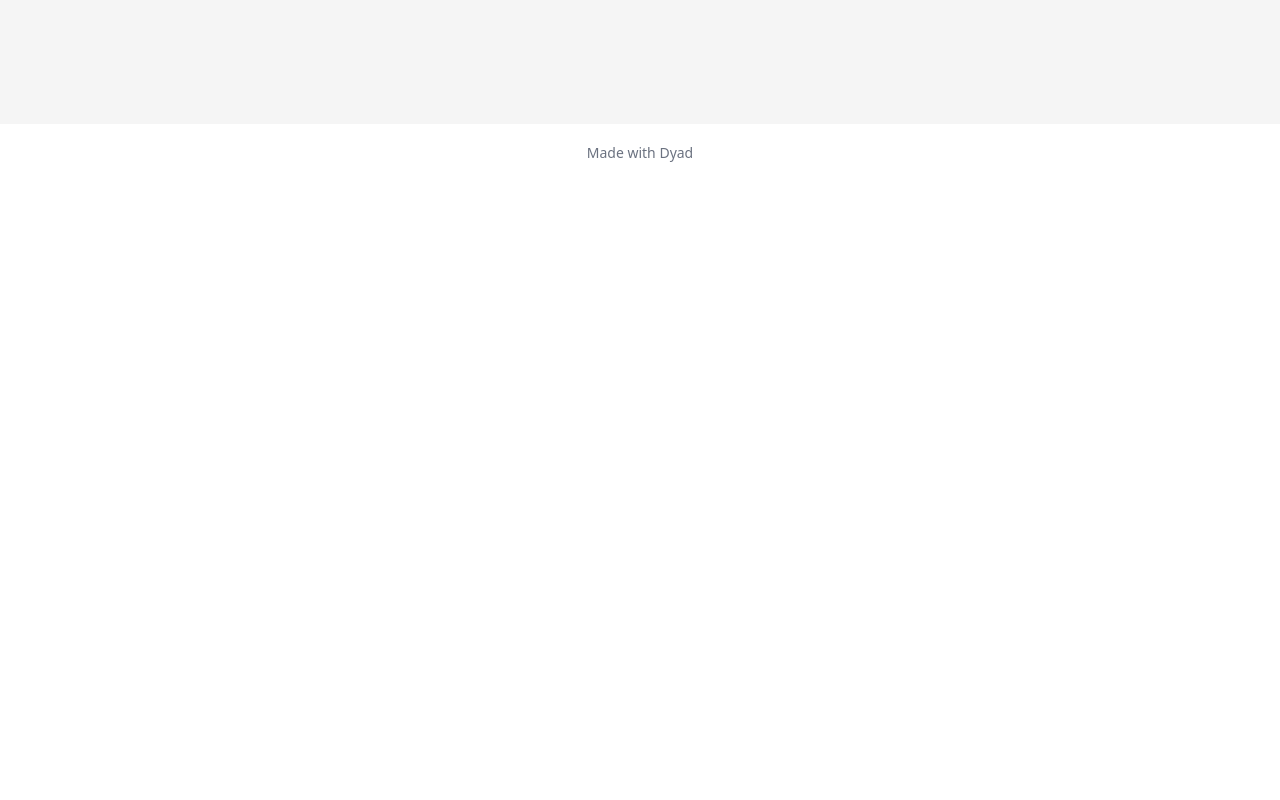
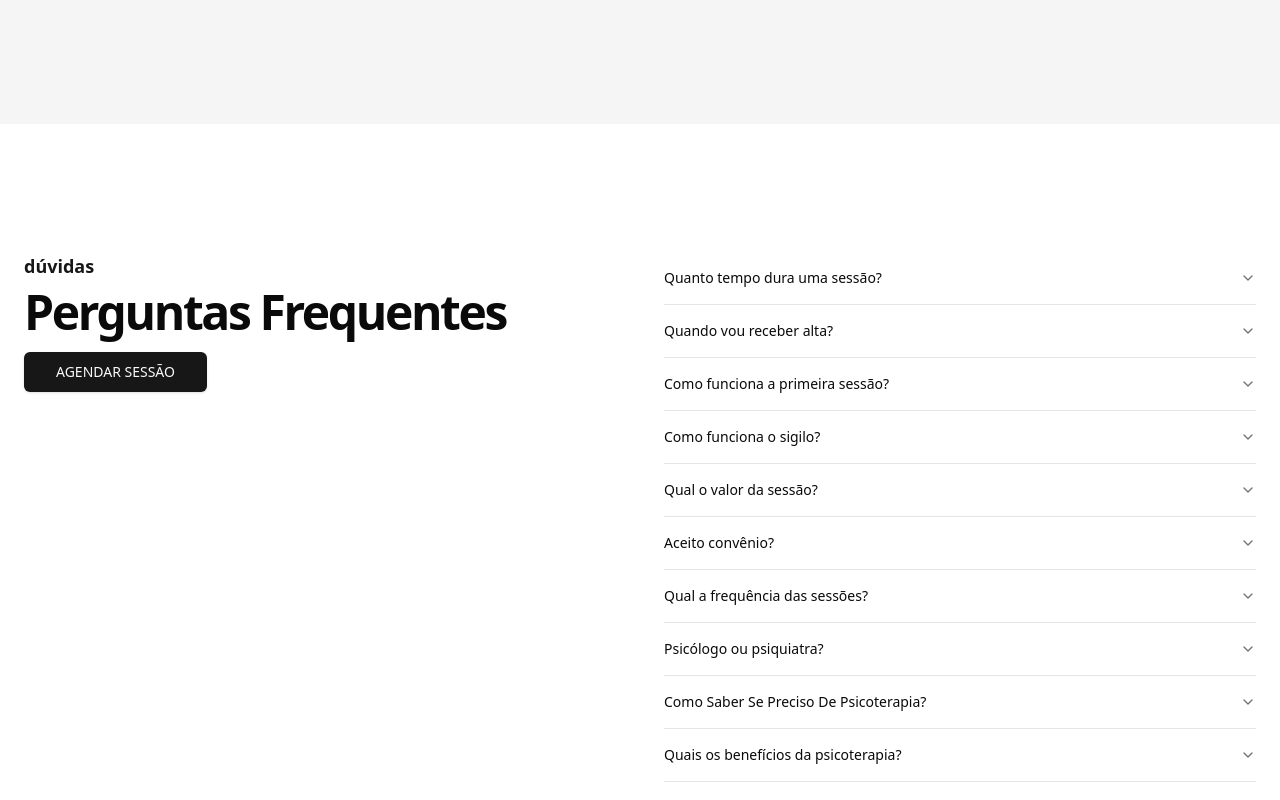
Before and after one commit to albertconceicao/sandy-carvalho-v2, a Next.js app: page / in a window 1280 px wide. Shown: the part 5000-5800 px from the top of the page. Before the commit the page ends 5180 px from the top, so only its background shows below. Built offline with nearby package versions, Linux system fonts and the light colour scheme.

Commit message:
[dyad] Adicionando a seção de Dúvidas Frequentes (FAQ) - wrote 3 file(s)

```diff
--- a/src/app/page.tsx
+++ b/src/app/page.tsx
@@ -4,7 +4,8 @@ import HeroSection from "@/components/HeroSection";
 import AboutSection from "@/components/AboutSection";
 import ApproachSection from "@/components/ApproachSection";
 import ModalitySection from "@/components/ModalitySection";
-import ServicesSection from "@/components/ServicesSection"; // Importar o novo componente
+import ServicesSection from "@/components/ServicesSection";
+import FAQSection from "@/components/FAQSection"; // Importar o novo componente
 
 export default function Home() {
   return (
@@ -15,7 +16,8 @@ export default function Home() {
         <AboutSection />
         <ApproachSection />
         <ModalitySection />
-        <ServicesSection /> {/* Adicionar a seção 'Serviços Ofertados' aqui */}
+        <ServicesSection />
+        <FAQSection /> {/* Adicionar a seção 'Dúvidas Frequentes' aqui */}
         {/* As próximas seções serão adicionadas aqui */}
       </main>
       <MadeWithDyad />
--- /dev/null
+++ b/src/components/FAQSection.tsx
@@ -0,0 +1,114 @@
+import React from "react";
+import Link from "next/link";
+import { Button } from "@/components/ui/button";
+import {
+  Accordion,
+  AccordionContent,
+  AccordionItem,
+  AccordionTrigger,
+} from "@/components/ui/accordion";
+
+const FAQSection = () => {
+  const faqItems = [
+    {
+      question: "Quanto tempo dura uma sessão?",
+      answer: "Até 50 minutos para atendimentos individuais e até 1h30 para terapias de casal e família.",
+    },
+    {
+      question: "Quando vou receber alta?",
+      answer: "O objetivo da psicoterapia é tornar o cliente independente do terapeuta. O processo terapêutico não tem um tempo predeterminado, a duração é particular para cada cliente.",
+    },
+    {
+      question: "Como funciona a primeira sessão?",
+      answer: "O principal objetivo da primeira sessão é coletar informações do cliente, demandas, e motivo da busca pela terapia. As normas e regras, frequência, horários e política de faltas são apresentadas e fica aberto um espaço para tirar dúvidas, dando início ainda nesta sessão a aliança terapêutica.",
+    },
+    {
+      question: "Como funciona o sigilo?",
+      answer: "Eu tenho o dever ético de resguardar todo o conteúdo trabalhado nas nossas sessões – até minhas anotações!",
+    },
+    {
+      question: "Qual o valor da sessão?",
+      answer: "O Conselho Federal de Psicologia, estabeleceu regras para a divulgação do valor de terapia, que visam garantir a ética e a transparência nas práticas de psicólogos. Entre em contato comigo para consultar os valores.",
+    },
+    {
+      question: "Aceito convênio?",
+      answer: "Realizo atendimentos apenas particulares. Mas forneço recibo para reembolso do convênio.",
+    },
+    {
+      question: "Qual a frequência das sessões?",
+      answer: "As sessões tem recorrência semanal. A decisão sobre o espaçamento ou aumento das sessões é geralmente tomada em conjunto entre o paciente e a psicóloga, baseado no desenvolvimento do processo terapêutico.",
+    },
+    {
+      question: "Psicólogo ou psiquiatra?",
+      answer: "São complementares. O psiquiatra tem foco em sintomas físicos, enquanto a psicoterapia auxilia o cliente em aspectos emocionais.",
+    },
+    {
+      question: "Como Saber Se Preciso De Psicoterapia?",
+      answer: (
+        <>
+          Desde o diagnóstico de transtornos mentais, sofrimento emocional intenso e/ou dificuldade de executar tarefas rotineiras, até o autoconhecimento.
+          <ul className="list-disc list-inside mt-2 space-y-1">
+            <li>Casos clínicos clássicos como ansiedade, depressão, síndrome do pânico.</li>
+            <li>Desenvolvimento de habilidades sociais</li>
+            <li>Alterações bruscas de humor</li>
+            <li>Dificuldades em lidar com separação e/ou relacionamentos.</li>
+            <li>Tomada de decisão.</li>
+            <li>Medos (de animais, avião, pessoas e situações diversas).</li>
+            <li>Superar a timidez.</li>
+            <li>Ciúmes excessivo.</li>
+            <li>Dificuldade em lidar com pessoas difíceis como chefes, pais, irmãos, colegas de trabalho ou escola.</li>
+            <li>Pensamentos repetitivos e angustiantes.</li>
+            <li>Distração excessiva a ponto de perder aulas, não encontrar seus objetos, perder compromissos.</li>
+            <li>Baixa autoestima</li>
+          </ul>
+        </>
+      ),
+    },
+    {
+      question: "Quais os benefícios da psicoterapia?",
+      answer: (
+        <>
+          <ul className="list-disc list-inside space-y-1">
+            <li>Autoconhecimento dos seus limites pessoais, inseguranças, desejos e seus conflitos.</li>
+            <li>Aprender a regular as emoções ao nomear e validar seus sentimentos.</li>
+            <li>Aumento das habilidades sociais ao posicionar-se socialmente de maneira assertiva, sobre seus sentimentos.</li>
+          </ul>
+        </>
+      ),
+    },
+  ];
+
+  return (
+    <section id="faq" className="w-full py-12 md:py-24 lg:py-32 bg-background">
+      <div className="container px-4 md:px-6 grid gap-8 lg:grid-cols-2 lg:gap-12 items-start">
+        <div className="flex flex-col justify-center space-y-4 text-center lg:text-left">
+          <div className="space-y-2">
+            <p className="text-lg font-semibold text-primary">dúvidas</p>
+            <h2 className="text-3xl font-bold tracking-tighter sm:text-4xl md:text-5xl">
+              Perguntas Frequentes
+            </h2>
+          </div>
+          <div className="flex justify-center lg:justify-start">
+            <Link href="#contact">
+              <Button size="lg">AGENDAR SESSÃO</Button>
+            </Link>
+          </div>
+        </div>
+        <div className="w-full max-w-2xl mx-auto lg:mx-0">
+          <Accordion type="single" collapsible className="w-full">
+            {faqItems.map((item, index) => (
+              <AccordionItem key={index} value={`item-${index}`}>
+                <AccordionTrigger className="text-left">{item.question}</AccordionTrigger>
+                <AccordionContent className="text-muted-foreground">
+                  {item.answer}
+                </AccordionContent>
+              </AccordionItem>
+            ))}
+          </Accordion>
+        </div>
+      </div>
+    </section>
+  );
+};
+
+export default FAQSection;
```
